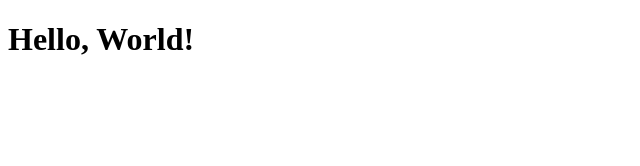
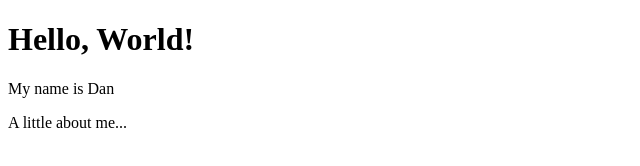
Before and after one commit to Dswantek/day-1, a plain HTML site: page index.html in a window 1280 px wide. Shown: the whole page, without its empty margins (0-640 px from the left). Drawn offline with Linux system fonts and the light colour scheme.

Commit message:
testing vscode

```diff
--- a/index.html
+++ b/index.html
@@ -8,5 +8,7 @@
 </head>
 <body>
     <h1>Hello, World!</h1>
+    <p>My name is Dan</p>
+    <p>A little about me...</p>
 </body>
 </html>
```
